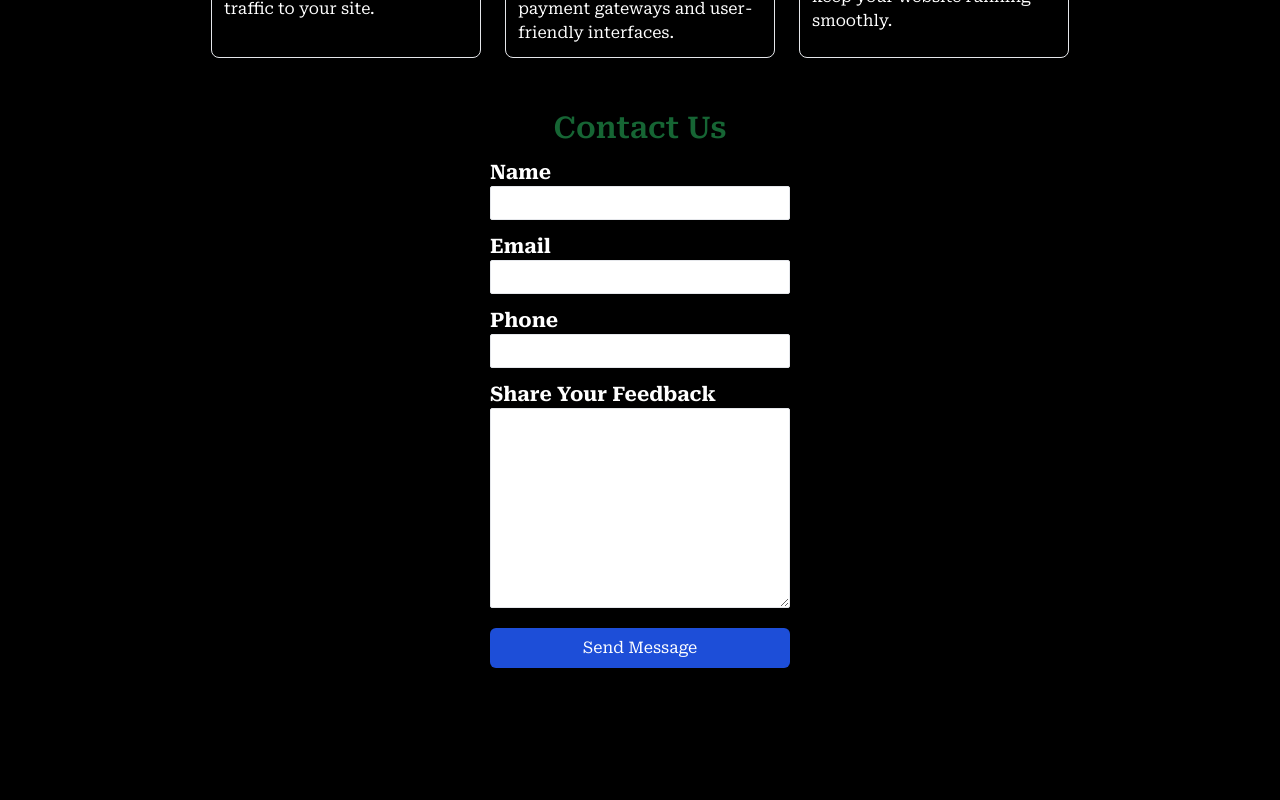
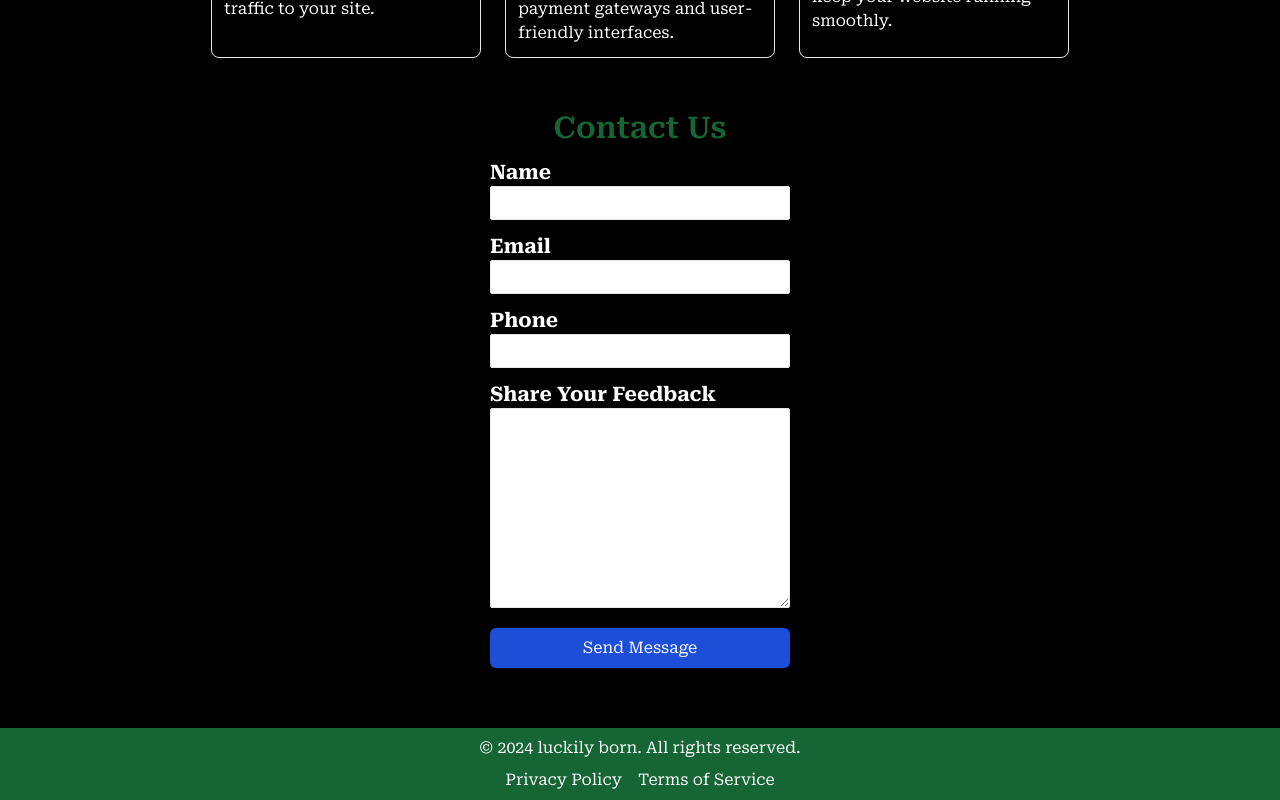
Before and after one commit to rameshyaazhnila/Ramesh-portfolio, a React (Vite) app: page / in a window 1280 px wide. Shown: the part 1695-2495 px from the top of the page. Before the commit the page ends 2423 px from the top, so only its background shows below. Built offline with nearby package versions, Linux system fonts and the light colour scheme; a web font is replaced by a local one.

Commit message:
add footer

```diff
--- a/src/App.jsx
+++ b/src/App.jsx
@@ -5,6 +5,7 @@ import AboutSection from './assets/components/AboutSection';
 import Skills from './assets/components/Skills';
 import Myservice from './assets/components/Myservice';
 import Contact from './assets/components/Contact';
+import Footer from './assets/components/Footer';
 
 
 function App() {
@@ -26,6 +27,9 @@ function App() {
       <section id="contact" className='overflow-hidden w-full py-5'>
         <Contact/>
       </section>
+      <section className='overflow-hidden w-full bg-green-800'>
+        <Footer/>
+      </section>
     </div>
   );
 }
--- /dev/null
+++ b/src/assets/components/Footer.jsx
@@ -0,0 +1,18 @@
+import React from 'react'
+
+const Footer = () => {
+    const currentYear = new Date().getFullYear();
+  return (
+    <footer className="text-white py-2 bg-transparent">
+      <div className="text-center bg-green-800 ">
+        <p className='bg-transparent'>&copy; {currentYear} luckily born. All rights reserved.</p>
+        <div className="flex justify-center space-x-4 mt-2 bg-green-800">
+          <a href="#" className="hover:text-blue-300 bg-transparent">Privacy Policy</a>
+          <a href="#" className="hover:text-blue-300 bg-transparent">Terms of Service</a>
+        </div>
+      </div>
+    </footer>
+  )
+}
+
+export default Footer
```
